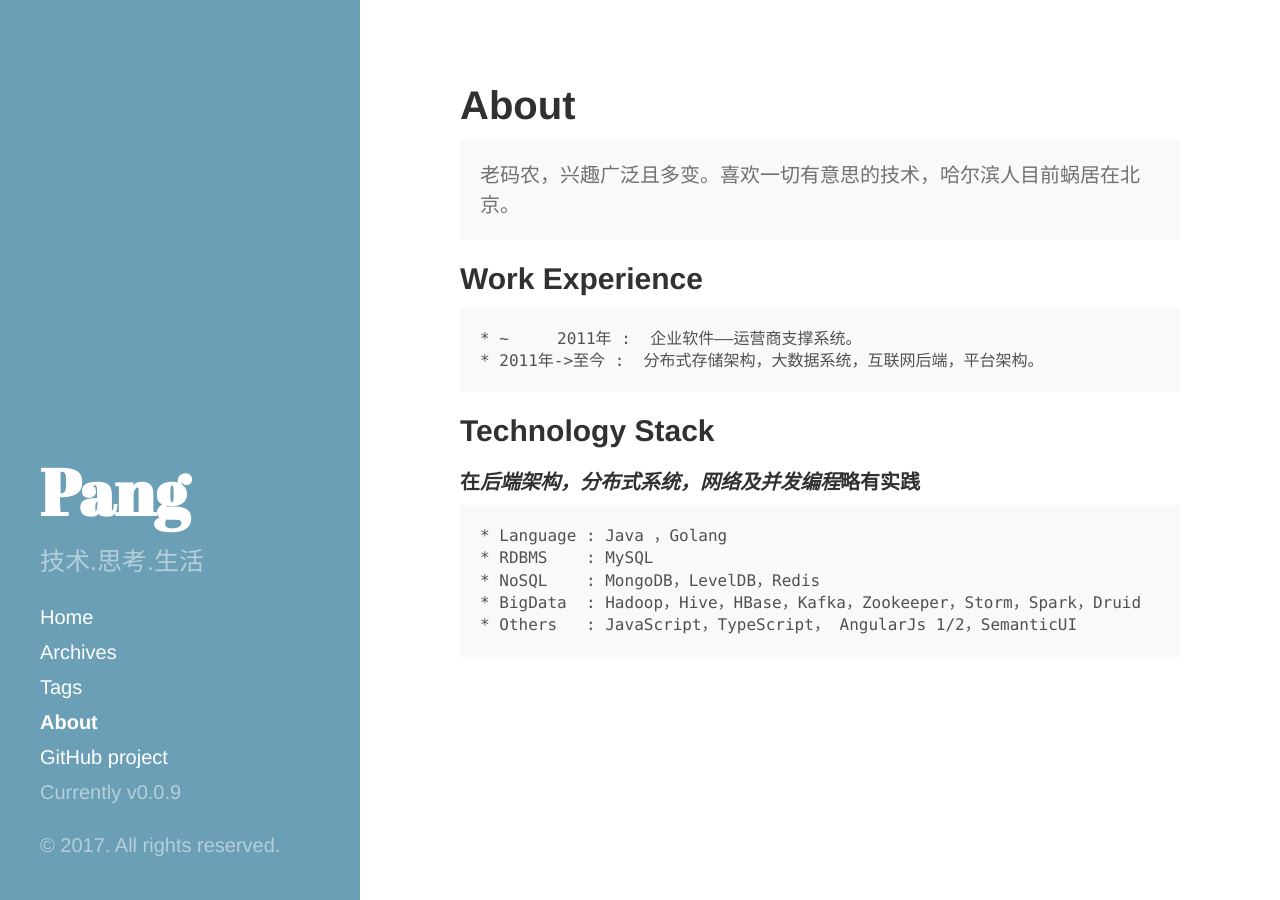
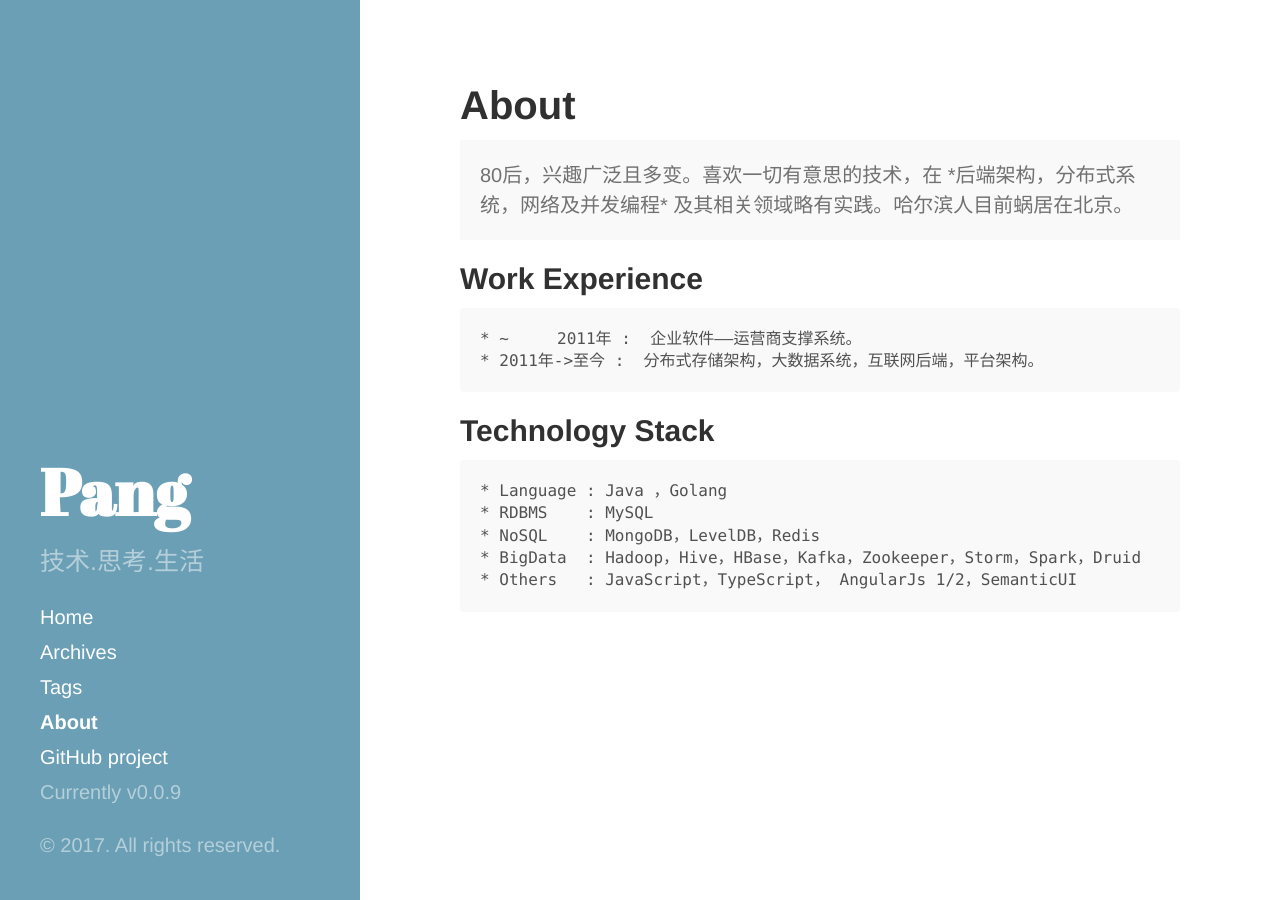
Before and after one commit to pangzhenzhou/pzz-github-pages-blog, a Jekyll site: the page built from about.md, in a window 1280 px wide. Built offline with Jekyll 4.4.1, drawn with Linux system fonts in a browser that asks for light colours.

Commit message:
update about.md

```diff
--- a/about.md
+++ b/about.md
@@ -4,7 +4,7 @@ title: About
 ---
 
 <p class="message">
-  老码农，兴趣广泛且多变。喜欢一切有意思的技术，哈尔滨人目前蜗居在北京。
+  80后，兴趣广泛且多变。喜欢一切有意思的技术，在 *后端架构，分布式系统，网络及并发编程* 及其相关领域略有实践。哈尔滨人目前蜗居在北京。
 </p>
 
 ## Work Experience
```
Also changed, not shown: other parts of about.md (+0 -2 lines).
